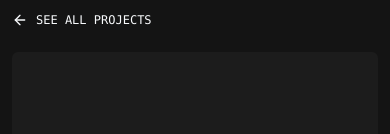
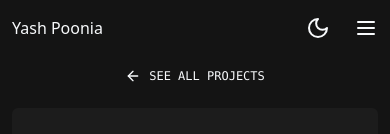
Before and after one commit to yash7xm/My-Portfolio, a React (Vite) app: page /project/1 in a window 390 px wide. Shown: the top 134 px of the page. Built offline with nearby package versions, Linux system fonts and the light colour scheme.

Commit message:
project detail nav and header fix

```diff
--- a/src/components/common/header.tsx
+++ b/src/components/common/header.tsx
@@ -7,7 +7,7 @@ const Header = ({ headerType }: any) => {
     <div className="text-center md:text-start p-3 font-mono font-700 uppercase text-xs md:border-b stretch">
       {headerType == "Project Detail" ? (
         <div
-          className="flex justify-center md:justify-start items-center gap-2 w-fit cursor-pointer"
+          className="flex mx-auto md:mx-0 md:justify-start items-center gap-2 w-fit cursor-pointer"
           onClick={() => navigate(-1)}
         >
           <span>
--- a/src/pages/ProjectDetail/index.tsx
+++ b/src/pages/ProjectDetail/index.tsx
@@ -1,9 +1,11 @@
 import Header from "@/components/common/header";
+import NavBar from "@/components/navbar";
 import ProjectDetailComponent from "@/components/project-detail";
 
 const ProjectDetail = () => {
   return (
     <div className="h-full flex flex-col">
+      <NavBar />
       <Header headerType={"Project Detail"} />
       <ProjectDetailComponent />
     </div>
```
